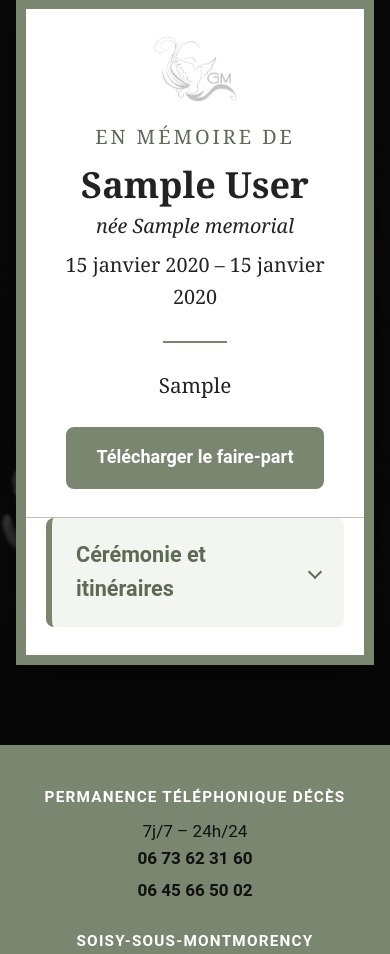
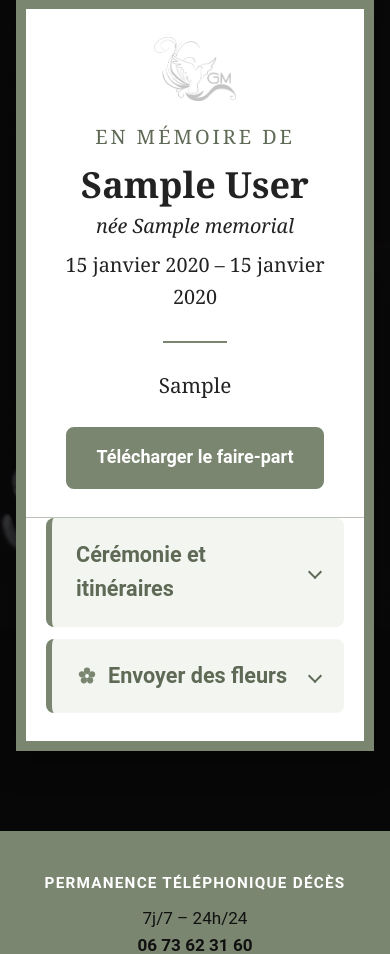
Before and after one commit to LeifABOUTIN/GMhtml, a Django app: a page that uses server/memorials/templates/memorials/detail.html in a window 390 px wide. Shown: the part 215-1169 px from the top of the page. Run offline with Django 5.2, Linux system fonts and the light colour scheme; tables that the repository leaves empty hold one stand-in row (values such as "Sample post"); parts of the project's set-up code (start-up, migrations or seed data) failed here and were passed over.

Commit message:
Notices: "Envoyer des fleurs" box with the partner florist Amour de Fleurs
Phone, address, link to their funeral compositions and directions, in a
fold-open box styled (and animated) like "Cérémonie et itinéraires".

Co-Authored-By: Claude Opus 5.5 <noreply@anthropic.com>

```diff
--- a/css/site.css
+++ b/css/site.css
@@ -1458,3 +1458,34 @@ input[type="radio"]:checked::before {
 	font-family: "Roboto", sans-serif;
 	color: var(--green-dark);
 }
+
+/* "Envoyer des fleurs" on a notice: same box as "Cérémonie et itinéraires" */
+.memorial__ceremony + .memorial__flowers {
+	margin-top: -16px;  /* the two boxes sit close together */
+}
+.memorial__flowers h2 {
+	display: inline-flex;
+	align-items: center;
+	gap: 10px;
+}
+.icon-flower {
+	color: var(--green);
+	flex-shrink: 0;
+}
+.flowers__intro {
+	margin-top: 4px;
+}
+.flowers__where {
+	margin-top: 12px;
+	line-height: 1.6;
+}
+.flowers__actions {
+	display: flex;
+	flex-wrap: wrap;
+	gap: 10px;
+	margin-top: 6px;
+}
+.flowers__actions .icon-flower {
+	width: 18px;
+	height: 18px;
+}
--- /dev/null
+++ b/server/memorials/templates/memorials/_flowers.html
@@ -0,0 +1,17 @@
+{% comment %}Partner florist, shown on every notice. Details from https://www.amourdefleurs95.com/ (November 2026).{% endcomment %}
+<details class="memorial__ceremony memorial__flowers">
+	<summary><h2><svg class="icon-flower" viewBox="0 0 24 24" width="22" height="22" aria-hidden="true"><g fill="currentColor"><circle cx="12" cy="6.2" r="3.4"/><circle cx="17.5" cy="10.2" r="3.4"/><circle cx="15.4" cy="16.7" r="3.4"/><circle cx="8.6" cy="16.7" r="3.4"/><circle cx="6.5" cy="10.2" r="3.4"/></g><circle cx="12" cy="12" r="2.7" fill="#fff" stroke="currentColor" stroke-width="1.2"/></svg> Envoyer des fleurs</h2></summary>
+	<p class="flowers__intro">Notre fleuriste partenaire compose et livre vos fleurs pour la cérémonie. Commandez par téléphone en indiquant le nom du défunt.</p>
+	<p class="flowers__where">
+		<strong>Amour de Fleurs</strong><br />
+		45 avenue du Général Leclerc<br />
+		95230 Soisy-sous-Montmorency
+	</p>
+	<div class="flowers__actions">
+		<a class="btn btn--ghost step__maps" href="tel:0139897442"><svg viewBox="0 0 24 24" width="18" height="18" aria-hidden="true"><path fill="currentColor" d="M6.6 10.8a15.1 15.1 0 0 0 6.6 6.6l2.2-2.2a1 1 0 0 1 1-.25 11.4 11.4 0 0 0 3.6.57 1 1 0 0 1 1 1V20a1 1 0 0 1-1 1A17 17 0 0 1 3 4a1 1 0 0 1 1-1h3.5a1 1 0 0 1 1 1c0 1.25.2 2.45.57 3.57a1 1 0 0 1-.25 1z"/></svg> 01 39 89 74 42</a>
+		<a class="btn btn--ghost step__maps" href="https://www.amourdefleurs95.com/#obseques" target="_blank" rel="noopener"><svg class="icon-flower" viewBox="0 0 24 24" width="22" height="22" aria-hidden="true"><g fill="currentColor"><circle cx="12" cy="6.2" r="3.4"/><circle cx="17.5" cy="10.2" r="3.4"/><circle cx="15.4" cy="16.7" r="3.4"/><circle cx="8.6" cy="16.7" r="3.4"/><circle cx="6.5" cy="10.2" r="3.4"/></g><circle cx="12" cy="12" r="2.7" fill="#fff" stroke="currentColor" stroke-width="1.2"/></svg> Voir les compositions ↗</a>
+		<a class="btn btn--ghost step__maps" href="https://www.google.com/maps/search/?api=1&amp;query=Amour+de+Fleurs%2C+45+avenue+du+G%C3%A9n%C3%A9ral+Leclerc%2C+95230+Soisy-sous-Montmorency" target="_blank" rel="noopener">
+			<img src="/logos/directions.svg" alt="" width="20" height="20" /> Itinéraire
+		</a>
+	</div>
+</details>
--- a/server/memorials/templates/memorials/detail.html
+++ b/server/memorials/templates/memorials/detail.html
@@ -60,6 +60,8 @@
 						{% endif %}
 					</details>
 				{% endif %}
+
+				{% include "memorials/_flowers.html" %}
 			</article>
 
 			{% comment "Messages de condoléances désactivés pour le moment" %}
```
Also changed, not shown: server/memorials/tests.py (+7 -0 lines).
